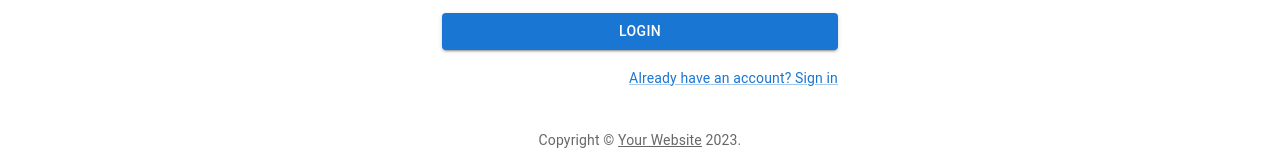
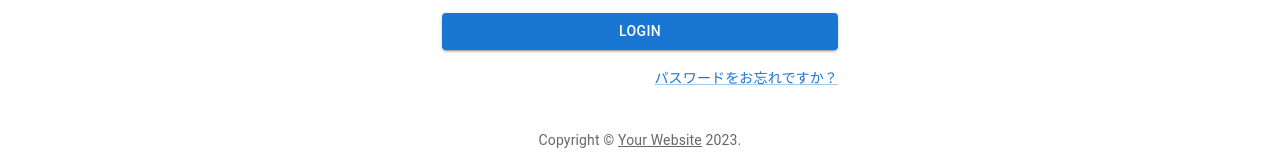
Before and after one commit to ryo-thel/twitter-clone, a React (Create React App) app in the folder app/: page /login in a window 1280 px wide. Shown: the part 427-587 px from the top of the page. Built offline with nearby package versions, Linux system fonts and the light colour scheme; the HTML template or start-up script is replaced by a standard one.

Commit message:
fix : フォームごとの案内とリダイレクト先の更新

```diff
--- a/app/src/pages/Login.js
+++ b/app/src/pages/Login.js
@@ -122,8 +122,8 @@ const Login = () => {
             </Button>
             <Grid container justifyContent="flex-end">
               <Grid item>
-                <Link href="#" variant="body2">
-                  Already have an account? Sign in
+                <Link href="/reset_password_email_form" variant="body2">
+                  パスワードをお忘れですか？
                 </Link>
               </Grid>
             </Grid>
--- a/app/src/pages/Reset.js
+++ b/app/src/pages/Reset.js
@@ -57,8 +57,8 @@ export default function ResetEmailForm(props) {
               setError(error.response.data);
           });
       }
-      else if (reset_of == "password")
-      authApi.ResetPassword(data)
+      else if (reset_of == "password") {
+        authApi.ResetPassword(data)
           .then((res) => {
               console.log('成功しました', res);
               navigate("/");
@@ -68,6 +68,7 @@ export default function ResetEmailForm(props) {
               console.log(error)
               setError(error.response.data);
           });
+      }
   };
 
   return(
--- a/app/src/pages/SignUp.js
+++ b/app/src/pages/SignUp.js
@@ -157,8 +157,8 @@ const SignUp = () => {
             </Button>
             <Grid container justifyContent="flex-end">
               <Grid item>
-                <Link href="#" variant="body2">
-                  Already have an account? Sign in
+                <Link href="/login" variant="body2">
+                  Already have an account? Log in
                 </Link>
               </Grid>
             </Grid>
```
